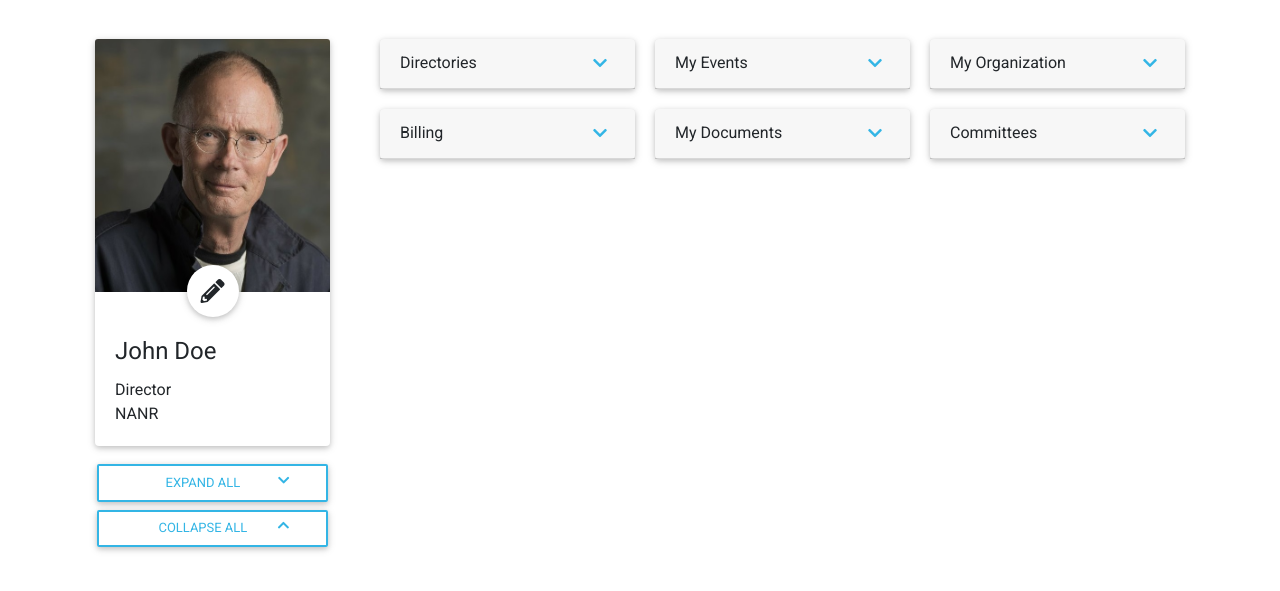
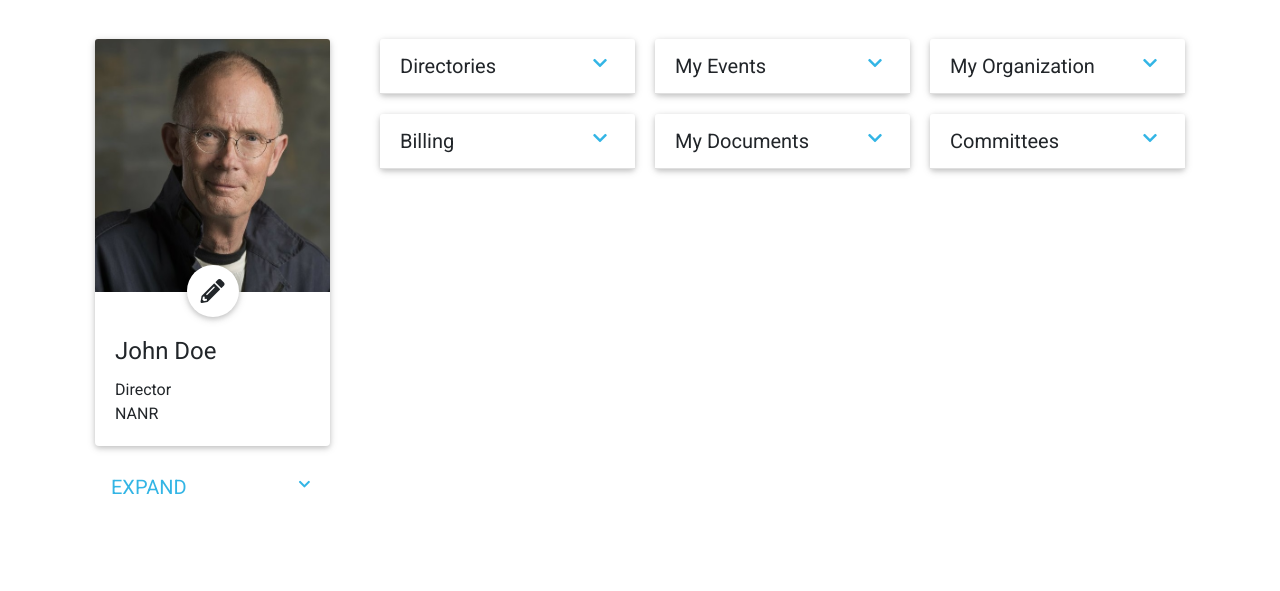
Before and after one commit to eckmLJE/euclid-mobile-profile-cards, a website: page index.html in a window 1280 px wide. Shown: the part 75-666 px from the top of the page. Drawn offline with nearby package versions, Linux system fonts and the light colour scheme.

Commit message:
three diff ways to do the same collapse - fix it

```diff
--- a/index.html
+++ b/index.html
@@ -115,25 +115,29 @@
                 </div>
               </div>
             </div>
-            <div class="expand-collapse-buttons px-2 py-1">
-              <div class="p-1">
+            <div class="expand-collapse-buttons py-1">
+              <div class="p-1" id="profile-expand-all-div">
                 <button
-                  id="expand-all-button"
-                  class="btn btn-outline-info btn-block"
-                  style="padding: 0.3rem 1.8rem; line-height: 1.5rem"
+                  id="profile-expand-all-button"
+                  class="btn btn-outline-info"
+                  style="padding: 0.3rem 1rem; line-height: 1.5rem; width: 100%"
                 >
-                  Expand All
-                  <i class="fas fa-chevron-down mt-1 mr-2 float-right"> </i>
+                  <p class="d-inline lead float-left">
+                    Expand
+                  </p>
+                  <i class="fas fa-chevron-down mt-1 mr-3 float-right"></i>
                 </button>
               </div>
-              <div class="p-1">
+              <div class="p-1 d-none" id="profile-collapse-all-div">
                 <button
-                  id="collapse-all-button"
-                  class="btn btn-outline-info btn-block"
-                  style="padding: 0.3rem 1.8rem; line-height: 1.5rem"
+                  id="profile-collapse-all-button"
+                  class="btn btn-outline-info "
+                  style="padding: 0.3rem 1rem; line-height: 1.5rem;width: 100%;"
                 >
-                  Collapse All
-                  <i class="fas fa-chevron-up mt-1 mr-2 float-right"></i>
+                  <p class="d-inline lead float-left">
+                    Collapse
+                  </p>
+                  <i class="fas fa-chevron-up mt-1 mr-3 float-right"></i>
                 </button>
               </div>
             </div>
@@ -147,7 +151,8 @@
             <div class="card-container">
               <div class="card" class="profile-info-card" id="directories-card">
                 <div class="card-header">
-                  Directories<a
+                  <p class="lead d-inline">Directories</p>
+                  <a
                     data-toggle="collapse"
                     href="#directory-list-collapse"
                     role="button"
@@ -180,7 +185,10 @@
             <div class="card-container">
               <div class="card" class="profile-info-card" id="events-card">
                 <div class="card-header">
-                  My Events<a
+                  <p class="d-inline lead">
+                    My Events
+                  </p>
+                  <a
                     data-toggle="collapse"
                     href="#events-list-collapse"
                     role="button"
@@ -214,7 +222,8 @@
                 id="organization-card"
               >
                 <div class="card-header">
-                  My Organization<a
+                  <p class="d-inline lead">My Organization</p>
+                  <a
                     data-toggle="collapse"
                     href="#org-list-collapse"
                     role="button"
@@ -248,7 +257,8 @@
             <div class="card-container">
               <div class="card" class="profile-info-card" id="billing-card">
                 <div class="card-header">
-                  Billing<a
+                  <p class="d-inline lead">Billing</p>
+                  <a
                     data-toggle="collapse"
                     href="#billing-list-collapse"
                     role="button"
@@ -278,7 +288,8 @@
             <div class="card-container">
               <div class="card" class="profile-info-card" id="documents-card">
                 <div class="card-header">
-                  My Documents<a
+                  <p class="d-inline lead">My Documents</p>
+                  <a
                     data-toggle="collapse"
                     href="#documents-list-collapse"
                     role="button"
@@ -317,7 +328,8 @@
             <div class="card-container">
               <div class="card" class="profile-info-card" id="committees-card">
                 <div class="card-header">
-                  Committees<a
+                  <p class="d-inline lead">Committees</p>
+                  <a
                     data-toggle="collapse"
                     href="#committees-list-collapse"
                     role="button"
--- a/index.js
+++ b/index.js
@@ -9,8 +9,8 @@ function calculateLayout(e) {
   console.log(e);
 }
 
-$("#expand-all-button").click(expandAll);
-$("#collapse-all-button").click(collapseAll);
+$("#profile-expand-all-div").click(expandAllProfile);
+$("#profile-collapse-all-div").click(collapseAllProfile);
 $("#expand-all-button-sm").click(expandAllSm);
 $("#collapse-all-button-sm").click(collapseAllSm);
 
@@ -42,3 +42,15 @@ $(".card-collapse-controller").click(function() {
     .find("i")
     .toggleClass("fa-chevron-up");
 });
+
+function collapseAllProfile() {
+  collapseAll();
+  $("#profile-expand-all-div").toggleClass("d-none");
+  $("#profile-collapse-all-div").toggleClass("d-none");
+}
+
+function expandAllProfile() {
+  expandAll();
+  $("#profile-collapse-all-div").toggleClass("d-none");
+  $("#profile-expand-all-div").toggleClass("d-none");
+}
--- a/style.css
+++ b/style.css
@@ -24,6 +24,14 @@
   flex-basis: 1;
 }
 
+.card-header {
+  background-color: white !important;
+}
+
+.list-group {
+  /* border-top: 1px solid rgb(37, 37, 37); */
+}
+
 .profile-info-card {
   height: 100%;
 }
@@ -48,7 +56,9 @@
   color: #2e9ac2;
 }
 
-.expand-collapse-button button {
+.expand-collapse-button button,
+#expand-collapse-all-button,
+.expand-collapse-buttons button {
   border: none !important;
   box-shadow: none !important;
 }
```
